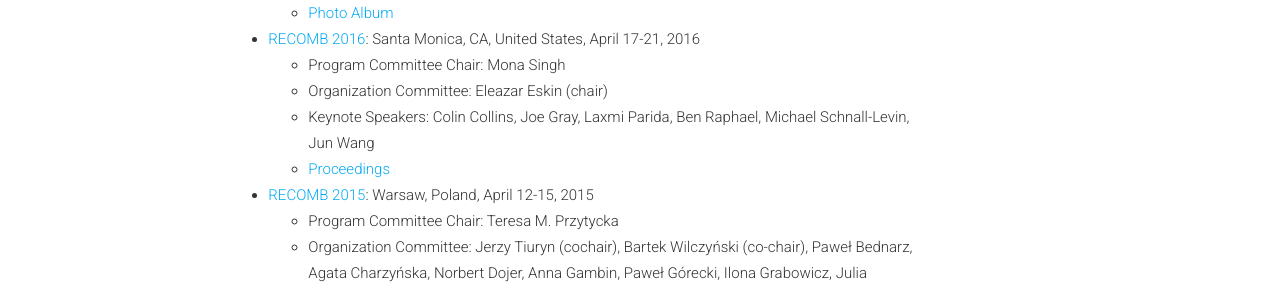
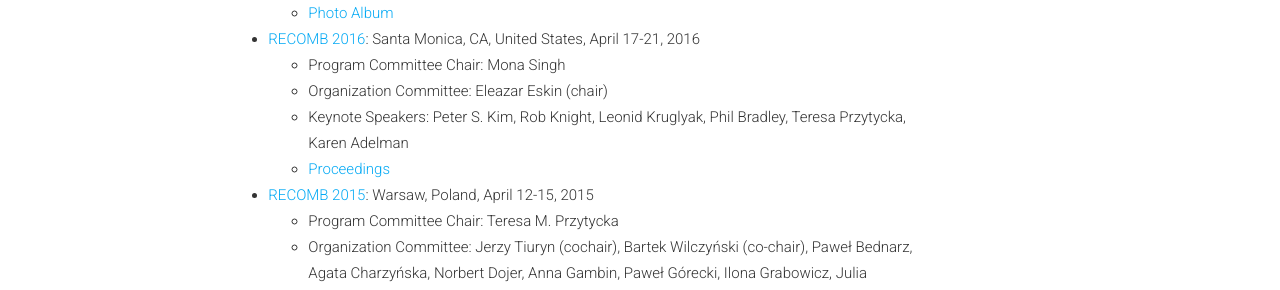
Before and after one commit to recomb-conference/recomb-conference.github.io, a Jekyll site: the page built from history.md, in a window 1280 px wide and 900 px high, scrolled down 2345 px. Shown: the part 152-442 px from the top of the window. Built offline with Jekyll 4.4.1, drawn with Linux system fonts in a browser that asks for light colours; nearby versions of some CDN libraries; comment, search, counter and statistics services are not loaded.

Commit message:
2016 speakers fix

```diff
--- a/history.md
+++ b/history.md
@@ -71,7 +71,7 @@ You can watch some previous talks of the conference at our [YouTube channel](htt
  - [RECOMB 2016](https://recomb-conference.github.io/recomb2016/){:target="_blank"}: Santa Monica, CA, United States, April 17-21, 2016
    - Program Committee Chair: Mona Singh
    - Organization Committee: Eleazar Eskin (chair)
-   - Keynote Speakers: Colin Collins, Joe Gray, Laxmi Parida, Ben Raphael, Michael Schnall-Levin, Jun Wang
+   - Keynote Speakers: Peter S. Kim, Rob Knight, Leonid Kruglyak, Phil Bradley, Teresa Przytycka, Karen Adelman
    - [Proceedings](https://link.springer.com/book/10.1007/978-3-319-31957-5){:target="_blank"}
  - [RECOMB 2015](https://recomb-conference.github.io/recomb2015/){:target="_blank"}: Warsaw, Poland, April 12-15, 2015
    - Program Committee Chair: Teresa M. Przytycka
```
